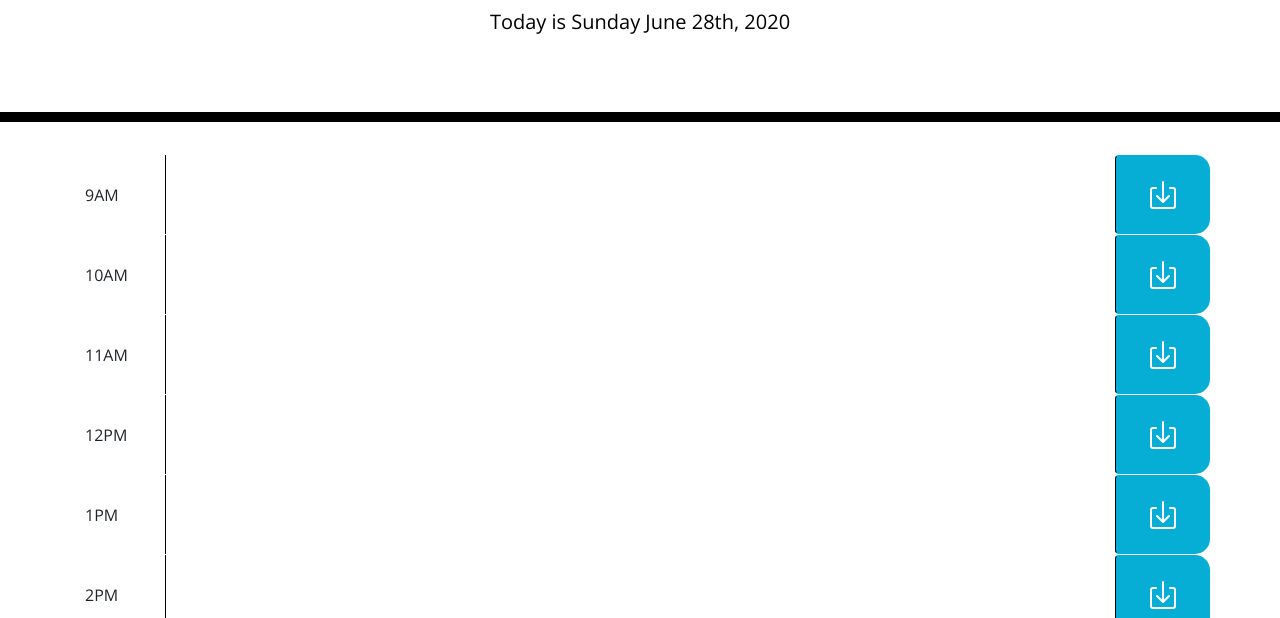
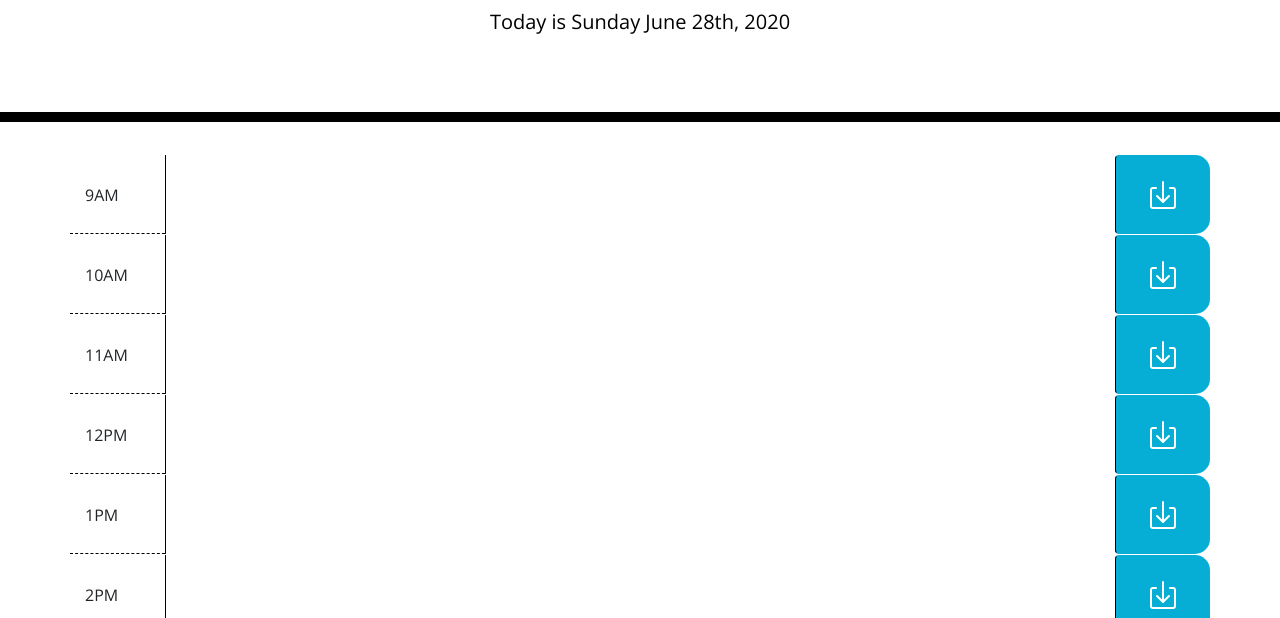
Before and after one commit to cullinans1/Work-Day-Scheduler, a plain HTML site: page index.html in a window 1280 px wide. Shown: the part 182-800 px from the top of the page. Drawn offline with nearby package versions, Linux system fonts and the light colour scheme.

Commit message:
updated css for time slots

```diff
--- a/Develop/style.css
+++ b/Develop/style.css
@@ -69,3 +69,6 @@ textarea{
   font-size: 20px;
   transition: all .3s ease-in-out;
 }
+#hour {
+  border-bottom: 1px black dashed;
+}
```
